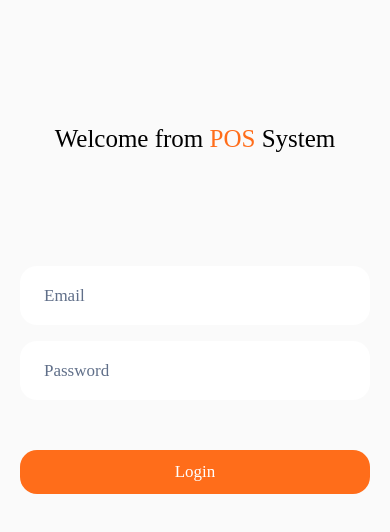
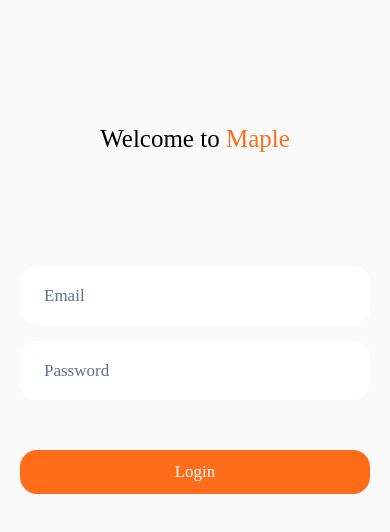
Before and after one commit to chawchitchitzaw/Maple_Mart_POS, a React Native app: screen /Profile in a window 390 px wide. Shown: the top 532 px of the page. Built offline with nearby package versions, Linux system fonts and the light colour scheme.

Commit message:
POSnamechange

```diff
--- a/src/Screens/Amount/Checkout.js
+++ b/src/Screens/Amount/Checkout.js
@@ -20,7 +20,7 @@ const Checkout = () => {
 
       <ScrollView showsVerticalScrollIndicator={false} style={styles.paybill}>
         <View style={{alignItems: 'center', marginBottom: hp('5%')}}>
-          <Text style={styles.title}>SUNSET</Text>
+          <Text style={styles.title}>Maple</Text>
         </View>
         <View style={styles.invoice}>
           <Text style={styles.lefttxt}>Invoice No:</Text>
--- a/src/Screens/Login/Login.js
+++ b/src/Screens/Login/Login.js
@@ -60,6 +60,7 @@ const Login = () => {
             );
             setEmail('');
             setPassword('');
+            // console.log('test123', res.data[0]);
           } catch (error) {
             console.log('error_in', error);
           }
@@ -72,7 +73,7 @@ const Login = () => {
       <View style={styles.container}>
         <View>
           <Text style={styles.title}>
-            Welcome from <Text style={{color: '#FF6D1A'}}>POS</Text> System
+            Welcome to <Text style={{color: '#FF6D1A'}}>Maple</Text>
           </Text>
         </View>
         <View style={styles.inputView}>
--- a/src/Screens/Profile/Profile.js
+++ b/src/Screens/Profile/Profile.js
@@ -8,7 +8,6 @@ import {
   Alert,
 } from 'react-native';
 import React from 'react';
-import lady from '../../Assets/lady.png';
 import {useNavigation} from '@react-navigation/native';
 import {SafeAreaView} from 'react-native-safe-area-context';
 import Profilelist from '../../component/Profile/Profilelist';
@@ -50,9 +49,9 @@ const Profile = () => {
           <View style={styles.imgtxt}>
             <View style={styles.imageborder}>
               <Image
-                source={lady}
-                style={{height: '80%', width: '80%'}}
-                resizeMode="contain"
+                source={{uri: user.profile_url}}
+                style={{height: '100%', width: '100%', borderRadius: 100}}
+                resizeMode="cover"
               />
             </View>
             <View style={{flex: 1, marginHorizontal: wp('5%')}}>
@@ -143,7 +142,7 @@ const styles = StyleSheet.create({
     width: wp('25%'),
     borderRadius: hp('100%'),
     overflow: 'hidden',
-    borderColor:'#FF6D1A',
+    borderColor: '#FF6D1A',
   },
   imgtxt: {
     flexDirection: 'row',
```
